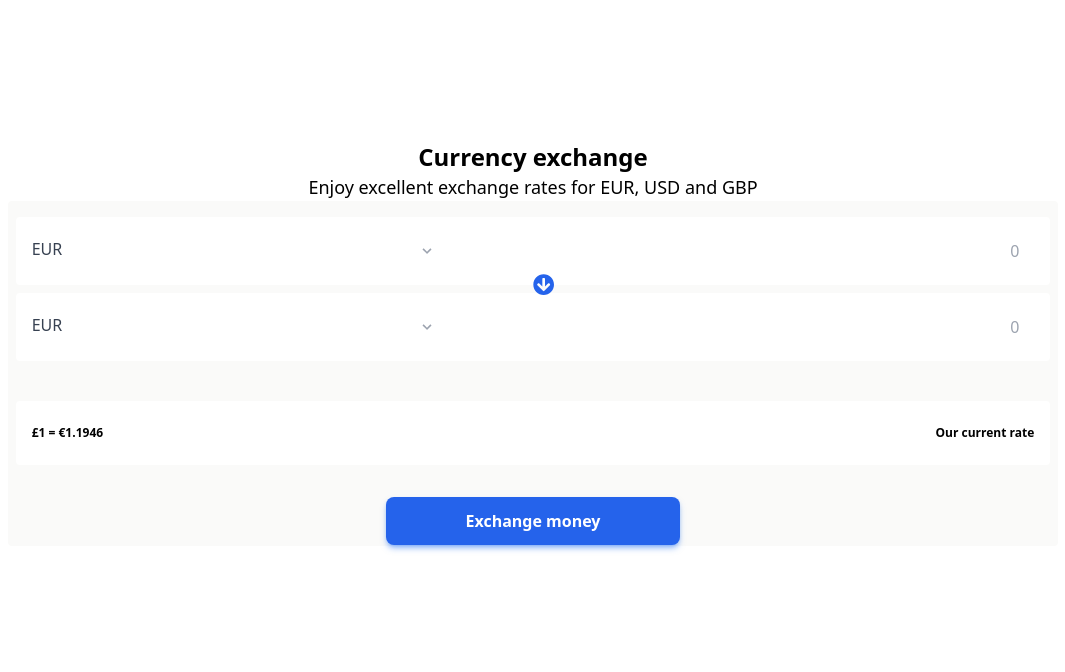
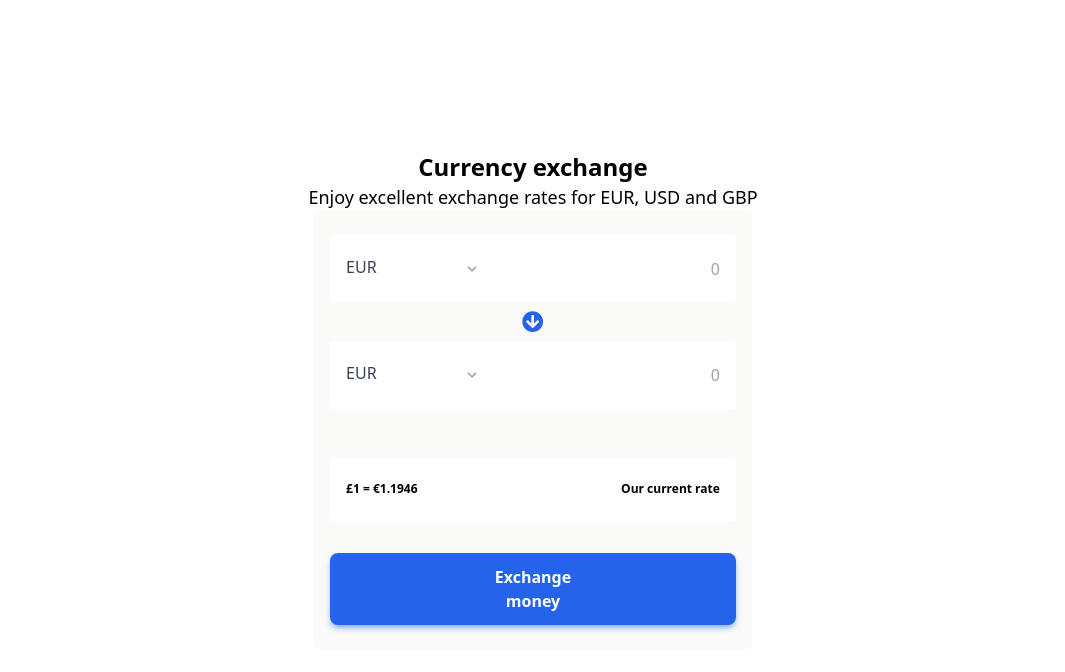
Before and after one commit to koladev32/currency-exchange-widget, a React (Create React App) app: page / in a window 1280 px wide. Shown: the top 672 px of the page, without its empty margins (107-1172 px from the left). Built offline with nearby package versions, Linux system fonts and the light colour scheme.

Commit message:
- feat: responsiveness for tab and desktop

```diff
--- a/src/App.css
+++ b/src/App.css
@@ -1,3 +1,15 @@
+/* Chrome, Safari, Edge, Opera */
+input::-webkit-outer-spin-button,
+input::-webkit-inner-spin-button {
+  -webkit-appearance: none;
+  margin: 0;
+}
+
+/* Firefox */
+input[type=number] {
+  -moz-appearance: textfield;
+}
+
 #arrow-exchange{
   bottom: 505px;
 }
--- a/src/App.tsx
+++ b/src/App.tsx
@@ -6,12 +6,12 @@ import "./App.css";
 function App() {
   return (
     <div className="w-screen h-screen flex justify-center items-center">
-      <div className="w-5/6 h-4/6 p-2">
+      <div className="flex flex-col w-5/6 h-10/12 p-2 lg:h-11/12">
         <h2 className="text-2xl font-semibold text-center">Currency exchange</h2>
         <p className="text-lg text-center">
           Enjoy excellent exchange rates for EUR, USD and GBP
         </p>
-        <form className="w-full h-2/3 bg-stone-50 rounded p-2">
+        <form className="w-full flex flex-col h-2/3 bg-stone-50 rounded p-2 md:w-9/12 md:self-center md:p-4 lg:w-5/12 lg:h-10/12">
           <div className="flex flex-row bg-white py-2 my-2 rounded">
             <div className="relative w-3/6 hover:bg-stone-50">
               <select
@@ -46,7 +46,7 @@ function App() {
               />
             </div>
           </div>
-          <FontAwesomeIcon id="arrow-exchange" icon={faArrowCircleDown} size="lg" className="text-blue-600 absolute left-1/2" />
+          <FontAwesomeIcon id="arrow-exchange" icon={faArrowCircleDown} size="lg" className="text-blue-600 self-center" />
           <div className="flex flex-row bg-white py-2 my-2 rounded">
             <div className="relative w-3/6 hover:bg-stone-50">
               <select
@@ -92,7 +92,7 @@ function App() {
             </div>
           </div>
           <div className="flex flex-row py-2 mt-6 rounded justify-center">
-            <button type="submit" className="bg-blue-600 rounded-lg py-3 text-white px-20 font-semibold shadow-md shadow-blue-500/50">
+            <button type="submit" className="bg-blue-600 rounded-lg py-3 text-white px-16 font-semibold shadow-md shadow-blue-500/50 md:px-40 lg:px-36">
               Exchange money
             </button>
           </div>
```
